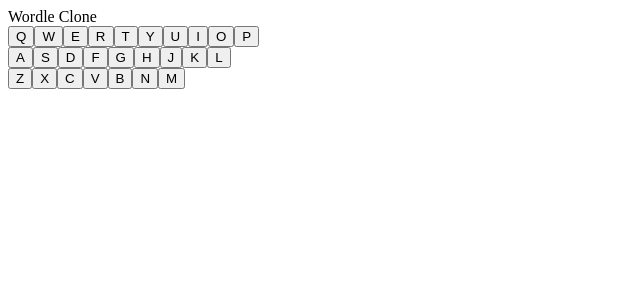
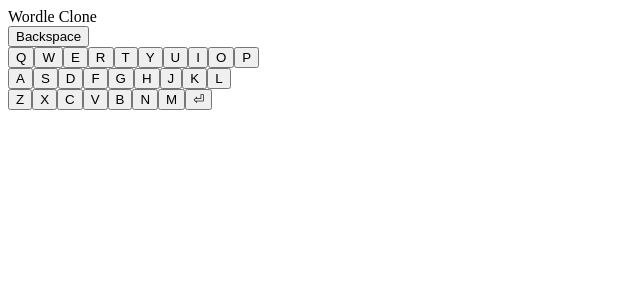
Before and after one commit to Shoter99/WordleClone_React, a React (Create React App) app: page / in a window 1280 px wide. Shown: the top 300 px of the page, without its empty margins (0-640 px from the left). Built offline with nearby package versions, Linux system fonts and the light colour scheme.

Commit message:
removed physical keyboard interaction

```diff
--- a/src/App.tsx
+++ b/src/App.tsx
@@ -20,12 +20,12 @@
   const [winScreen, setWinScreen] = useState(false);
   const [loseScreen, setLoseScreen] = useState(false);
   const [wordToDisplay, setWordToDisplay]  = useState("");
-  let word:string;
-  let currentRow = 0;
+  const [word, setWord] = useState("");
+  const [currentRow, setCurrentRow] = useState(0);
 
 
-  const onKeyDown = (e: any) => {
-    let key : string = e.key;
+
+  const checkKey = (key: string) => {
       const pattern = /[a-z]/i;
       let newGrid = [...grid];
       if(key === "Backspace"){
@@ -33,11 +33,10 @@
       }
       if(key === "Enter" && checkIfRowIsFull(grid)){
         checkGuess(grid[currentRow], word);
-      currentRow+=1;
+        setCurrentRow(currentRow => currentRow + 1)
       }
       if(key.length !== 1 || !pattern.test(key)) return
       setGrid(addNewLetter(key, newGrid))
-
   }
 
   const checkIfRowIsFull = (grid: string[][]) => {
@@ -61,14 +60,24 @@
     let correctGuesses = 0;
     for(let i = 0; i < 5; i++){
       let gridCell = document.querySelector(`#cell${currentRow}${i}`)?.classList;
+      let key = document.querySelector(`#key${gridRow[i]}`)?.classList;
+      console.log(gridRow[i]);
+
       if(gridRow[i] === word[i]){
+        key?.add("bg-green-500");
+        key?.remove("bg-slate-800");
         gridCell?.add("bg-green-500");
         correctGuesses+=1;
       }
       else if(word.includes(gridRow[i])){
+        key?.add("bg-yellow-500");
+        key?.remove("bg-slate-800");
         gridCell?.add("bg-yellow-500");
+
       }
       else{
+        key?.add("bg-gray-500");
+        key?.remove("bg-slate-800");
         gridCell?.add("bg-gray-500");
       }
     }
@@ -97,12 +106,23 @@
 
 
   useEffect(() => {
+    // const onKeyDown = (e: any) => {
+    //   e.preventDefault();
+    //   let key : string = e.key;
+    //   console.log(key)
+    //   checkKey(key);
+
+    // }
 
     let rand = Math.floor(Math.random() * 246)
 
-    word = words[rand];
+    setWord(words[rand])
 
-    document.addEventListener("keydown", onKeyDown, true)
+    // document.addEventListener("keydown", onKeyDown)
+
+    // return () => {
+    //   document.removeEventListener("keydown", onKeyDown)
+    // }
 
   }, [])
 
@@ -114,7 +134,7 @@
       {winScreen ? <EndScreen text="You won!" word={wordToDisplay}/> : loseScreen ? <EndScreen word={wordToDisplay} text="You lost"/> :
       <>
         <Grid grid={grid}/>
-        <Keyboard />
+        <Keyboard checkKey={checkKey}/>
       </>
       }
     </div>
--- a/src/components/GridCell.tsx
+++ b/src/components/GridCell.tsx
@@ -7,7 +7,7 @@
 }
 const GridCell = (props: Props) => {
   return (
-    <div id={`cell${props.row}${props.col}`} className="transition duration-1000 grid place-items-center border rounded border-slate-800 mx-1 md:w-16 md:h-16 w-10 h-10 text-center">
+    <div id={`cell${props.row}${props.col}`} className="transition duration-1000 grid place-items-center border rounded border-slate-800 mx-1 md:w-12 md:h-12 w-10 h-10 text-center">
         <span className='md:text-md'>{props.chr.toUpperCase()}</span>
     </div>
   )
--- a/src/components/Key.tsx
+++ b/src/components/Key.tsx
@@ -1,11 +1,13 @@
 import React from 'react'
 
-const Key = ({ value }: { value: string }) => {
+const Key = ({ value, onClick }: { value: string, onClick: any }) => {
     return (
         <button
-            className='border rounded bg-slate-800 text-slate-200 w-8 h-8 p-1'
+            id={`key${value}`}
+            onClick={() => onClick(value)}
+            className='border rounded bg-slate-800 text-slate-200 w-8 h-8 p-1 m-1 border-slate-800'
             key={value}
-        >{value.toUpperCase()}</button>
+        >{value === "Enter" ? "\u23CE" : value.toUpperCase()}</button>
     )
 }
 
--- a/src/components/Keyboard.tsx
+++ b/src/components/Keyboard.tsx
@@ -1,7 +1,7 @@
 import React from 'react'
 import Key from './Key'
 
-const Keyboard = () => {
+const Keyboard = ({checkKey} : { checkKey: any}) => {
 
     const keyLayout = [
         [
@@ -14,7 +14,7 @@
             'u',
             'i',
             'o',
-            'p'
+            'p',
         ],
         [
             'a',
@@ -34,30 +34,42 @@
             'v',
             'b',
             'n',
-            'm']
+            'm',
+            'Enter'
+        ]
 
     ]
 
     return (
-        <div className='grid place-items-center border border-slate-800 m-2 rounded p-2 md:hidden'>
+        <div className="grid place-items-center">
+
+        <div className='relative grid place-items-center border border-slate-800 m-2 rounded p-2 max-w-3xl'>
             <div>
-                {keyLayout[0].map((value) => (
-                    <Key value={value}/>
-                ))}
+            <button
+                onClick={() => checkKey("Backspace")}
+                className='absolute right-7 border rounded bg-slate-800 text-slate-200 p-1'
+                >{"Backspace"}</button>
+            </div>
+            <div className='p-6'></div>
+            <div>
+                {keyLayout[0].map((value, index) => (
+                    <Key key={index} onClick={checkKey} value={value}/>
+                    ))}
             </div>
             <div className='p-1'></div>
             <div className='px-2'>
                 {keyLayout[1].map((value, index) => (
-                    <Key value={value}/>
+                    <Key key={index} onClick={checkKey} value={value}/>
                 ))}
             </div>
             <div className='p-1'></div>
             <div className='px-3'>
                 {keyLayout[2].map((value, index) => (
-                    <Key value={value}/>
+                    <Key key={index} onClick={checkKey} value={value}/>
                 ))}
             </div>
         </div>
+    </div>
     )
     // <button
     //                 className='border rounded bg-slate-800 text-slate-200 w-8 h-8 p-1'
```
Lines whose indentation alone changed are shown as unchanged.
